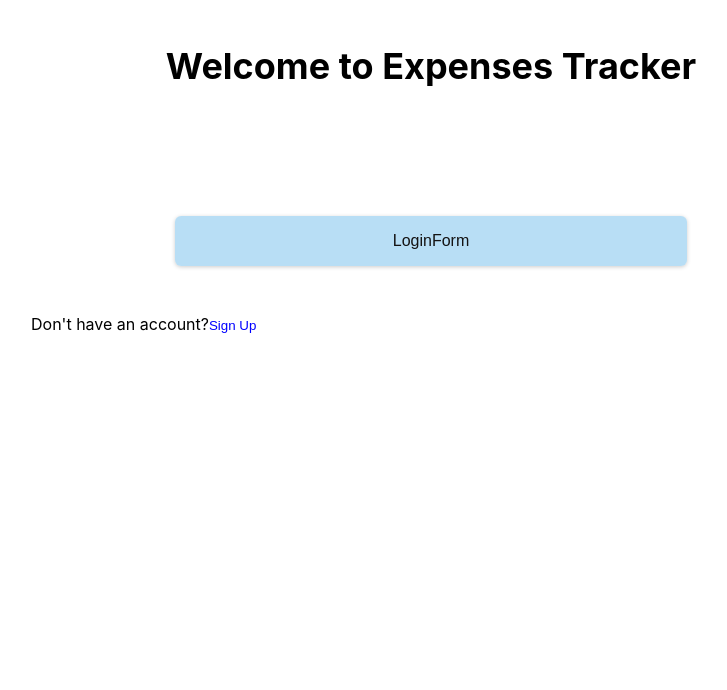
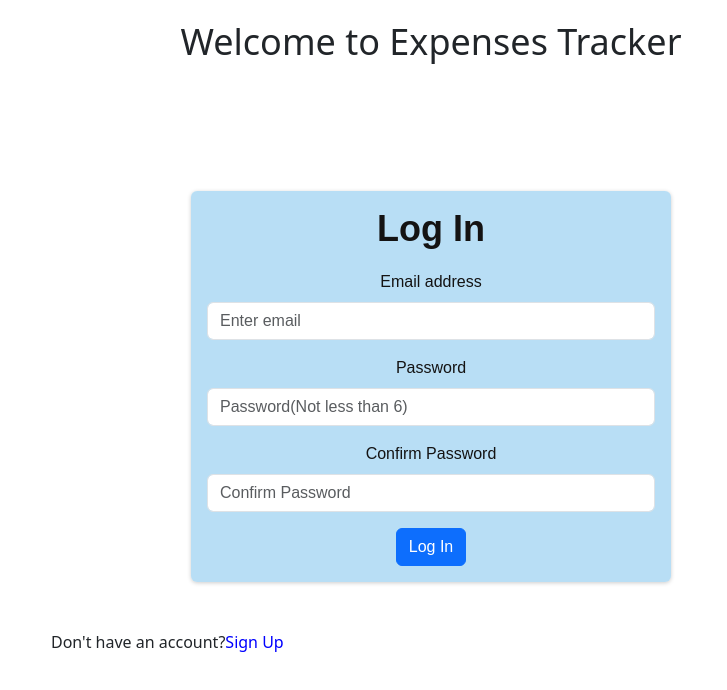
Before and after one commit to varshagm119/expense-tracker-app, a React (Create React App) app: page / in a window 1280 px wide. Shown: the top 690 px of the page, without its empty margins (209-936 px from the left). Built offline with nearby package versions, Linux system fonts and the light colour scheme.

Commit message:
Added login form

```diff
--- a/package.json
+++ b/package.json
@@ -6,6 +6,7 @@
     "@testing-library/jest-dom": "^5.17.0",
     "@testing-library/react": "^13.4.0",
     "@testing-library/user-event": "^13.5.0",
+    "bootstrap": "^5.3.2",
     "react": "^18.2.0",
     "react-bootstrap": "^2.9.1",
     "react-dom": "^18.2.0",
--- a/src/Components/SignupLogin/LoginForm.js
+++ b/src/Components/SignupLogin/LoginForm.js
@@ -1,8 +1,79 @@
-import React from 'react'
+import React, {useRef} from 'react';
+import classes from './LoginForm.module.css';
+import { Form, Button } from 'react-bootstrap';
 
 const LoginForm = () => {
+  const formRef = useRef();
+  const emailInputRef = useRef();
+  const passwordInputRef = useRef();
+  const confirmPasswordInputRef = useRef();
+
+  const submitHandler = async (e) => {
+    e.preventDefault();
+    const enteredEmail = emailInputRef.current.value;
+    const enteredPassword = passwordInputRef.current.value;
+    const enteredConfirmPassword = confirmPasswordInputRef.current.value;
+
+    if(enteredPassword !== enteredConfirmPassword){
+      alert('Entered Password is not same as the confirmed password');
+    };
+
+    try{
+      const response = await fetch('https://identitytoolkit.googleapis.com/v1/accounts:signInWithPassword?key=AIzaSyDk7rzRZ8NqSoY0Doe49YZ8sDXPhnRK9Vs',
+      {
+        method: 'POST',
+        body: JSON.stringify({
+          email: enteredEmail,
+          password: enteredPassword,
+          returnSecureToken: true
+        }),
+        headers: {
+          "content-type": "application/json"
+        }
+      })
+      const data = response.json();
+      console.log(data)
+    }catch(error){
+      alert(error)
+    }
+  };
+
   return (
-    <div>LoginForm</div>
+    <div className={classes.login}>
+      <h1>Log In</h1>
+      <Form ref={formRef}>
+        <Form.Group className="mb-3" controlId="formBasicEmail">
+          <Form.Label>Email address</Form.Label>
+          <Form.Control
+            type="email"
+            placeholder="Enter email"
+            ref={emailInputRef}
+            required
+          />
+        </Form.Group>
+        <Form.Group className="mb-3" controlId="formBasicPassword">
+            <Form.Label>Password</Form.Label>
+            <Form.Control
+              type='password'
+              placeholder="Password(Not less than 6)"
+              ref={passwordInputRef}
+              required
+            />
+        </Form.Group>
+        <Form.Group className="mb-3" controlId="formBasicConfirmPassword">
+            <Form.Label>Confirm Password</Form.Label>
+            <Form.Control
+              type='password'
+              placeholder="Confirm Password"
+              ref={confirmPasswordInputRef}
+              required
+            />
+        </Form.Group>
+        <Button variant="primary" type="submit" onClick={submitHandler}>
+            Log In
+        </Button>
+      </Form>
+    </div>
   )
 }
 
--- /dev/null
+++ b/src/Components/SignupLogin/LoginForm.module.css
@@ -0,0 +1,3 @@
+.login h1 {
+    font-weight: bold;
+}
--- a/src/Components/SignupLogin/SignupForm.js
+++ b/src/Components/SignupLogin/SignupForm.js
@@ -7,6 +7,36 @@ const SignupForm = () => {
   const emailInputRef = useRef();
   const passwordInputRef = useRef();
   const confirmPasswordInputRef = useRef();
+
+  const submitHandler = async(e) => {
+    e.preventDefault();
+    const enteredEmail = emailInputRef.current.value;
+    const enteredPassword = passwordInputRef.current.value;
+    const enteredConfirmPassword = confirmPasswordInputRef.current.value;
+
+    if(enteredPassword !== enteredConfirmPassword){
+      alert('Entered Password is not same as the confirmed password');
+    }
+    try{
+      const response = await fetch('https://identitytoolkit.googleapis.com/v1/accounts:signUp?key=AIzaSyDk7rzRZ8NqSoY0Doe49YZ8sDXPhnRK9Vs',
+      {
+        method: "POST",
+        body: JSON.stringify({
+          email: enteredEmail,
+          password: enteredPassword,
+          returnSecureToken: true
+        }),
+        headers: {
+          "content-type": "application/json",
+        },
+      });
+      const data = await response.json();
+    }catch(error){
+      alert(error);
+    }
+    formRef.current.reset();
+  };
+
   return (
     <div className={classes.signup}>
       <h1>Sign up</h1>
@@ -29,7 +59,7 @@ const SignupForm = () => {
               required
             />
         </Form.Group>
-        <Form.Group className="mb-3" controlId="formBasicPassword">
+        <Form.Group className="mb-3" controlId="formBasicConfirmPassword">
             <Form.Label>Confirm Password</Form.Label>
             <Form.Control
               type='password'
@@ -38,7 +68,7 @@ const SignupForm = () => {
               required
             />
         </Form.Group>
-        <Button variant="primary" type="submit">
+        <Button variant="primary" type="submit" onClick={submitHandler}>
             Sign up
         </Button>
       </Form>
--- a/src/index.js
+++ b/src/index.js
@@ -4,6 +4,8 @@ import './index.css';
 import App from './App';
 import reportWebVitals from './reportWebVitals';
 import { BrowserRouter } from 'react-router-dom';
+import "../node_modules/react-bootstrap/dist/react-bootstrap";
+import "../node_modules/bootstrap/dist/css/bootstrap.css";
 
 const root = ReactDOM.createRoot(document.getElementById('root'));
 root.render(
```
Also changed, not shown: 1 other file (tests, documents, lock files or other folders).
